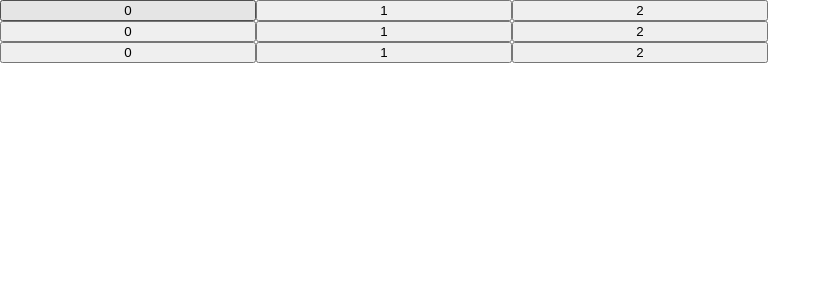
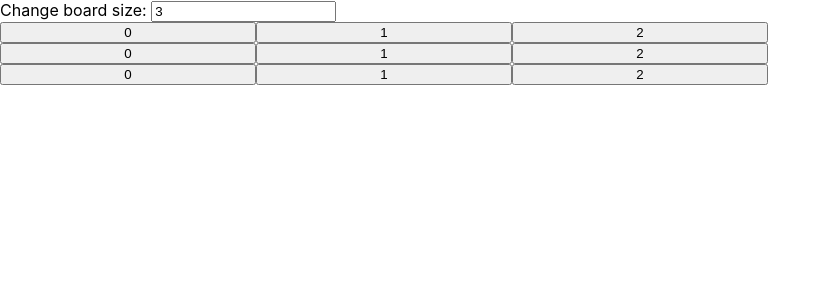
Before and after one commit to cpaisan/tic-tac-toe, a React (Create React App) app: page / in a window 1280 px wide. Shown: the top 300 px of the page, without its empty margins (0-831 px from the left). Built offline with nearby package versions, Linux system fonts and the light colour scheme.

Commit message:
[feature] Make board size dynamic

```diff
--- a/src/App.tsx
+++ b/src/App.tsx
@@ -1,11 +1,27 @@
-import React from "react";
+import React, { useState } from "react";
 import Board from "components/Board";
 import { hot } from "react-hot-loader/root";
 
+const onChange = (event: any, setState: any): void => {
+  const {
+    target: { value }
+  } = event;
+  if (parseInt(value)) setState(parseInt(value));
+};
+
 const App: React.FC = () => {
+  const [boardSize, setBoardSize] = useState(3);
   return (
     <div>
-      <Board />
+      <label htmlFor="boardSizeInput">
+        Change board size:{" "}
+        <input
+          onChange={e => onChange(e, setBoardSize)}
+          value={boardSize}
+          name="boardSizeInput"
+        />
+      </label>
+      <Board boardSize={boardSize} />
     </div>
   );
 };
--- a/src/components/Board/Board.tsx
+++ b/src/components/Board/Board.tsx
@@ -1,15 +1,14 @@
 import React from "react";
 import { createUseStyles } from "react-jss";
 
-const useStyles = (boardSize: number = 3): any =>
-  createUseStyles({
-    root: {
-      display: "grid",
-      gridTemplateRows: `repeat(${boardSize}, 1fr)`,
-      gridTemplateColumns: `repeat(${boardSize}, 1fr)`,
-      maxWidth: "60%"
-    }
-  });
+const useStyles = createUseStyles({
+  root: ({ boardSize }: { boardSize: number }) => ({
+    display: "grid",
+    gridTemplateRows: `repeat(${boardSize}, 1fr)`,
+    gridTemplateColumns: `repeat(${boardSize}, 1fr)`,
+    maxWidth: "60%"
+  })
+});
 
 interface BoardProps {
   boardSize?: number;
@@ -28,7 +27,7 @@ export const constructBoard = (boardSize: number): Array<Array<JSX.Element>> =>
 
 const Board: React.FC<BoardProps> = props => {
   const { boardSize = 3 } = props;
-  const classes = useStyles(boardSize)();
+  const classes = useStyles({ boardSize });
   const board = constructBoard(boardSize);
   return <div className={classes.root}>{board}</div>;
 };
```
